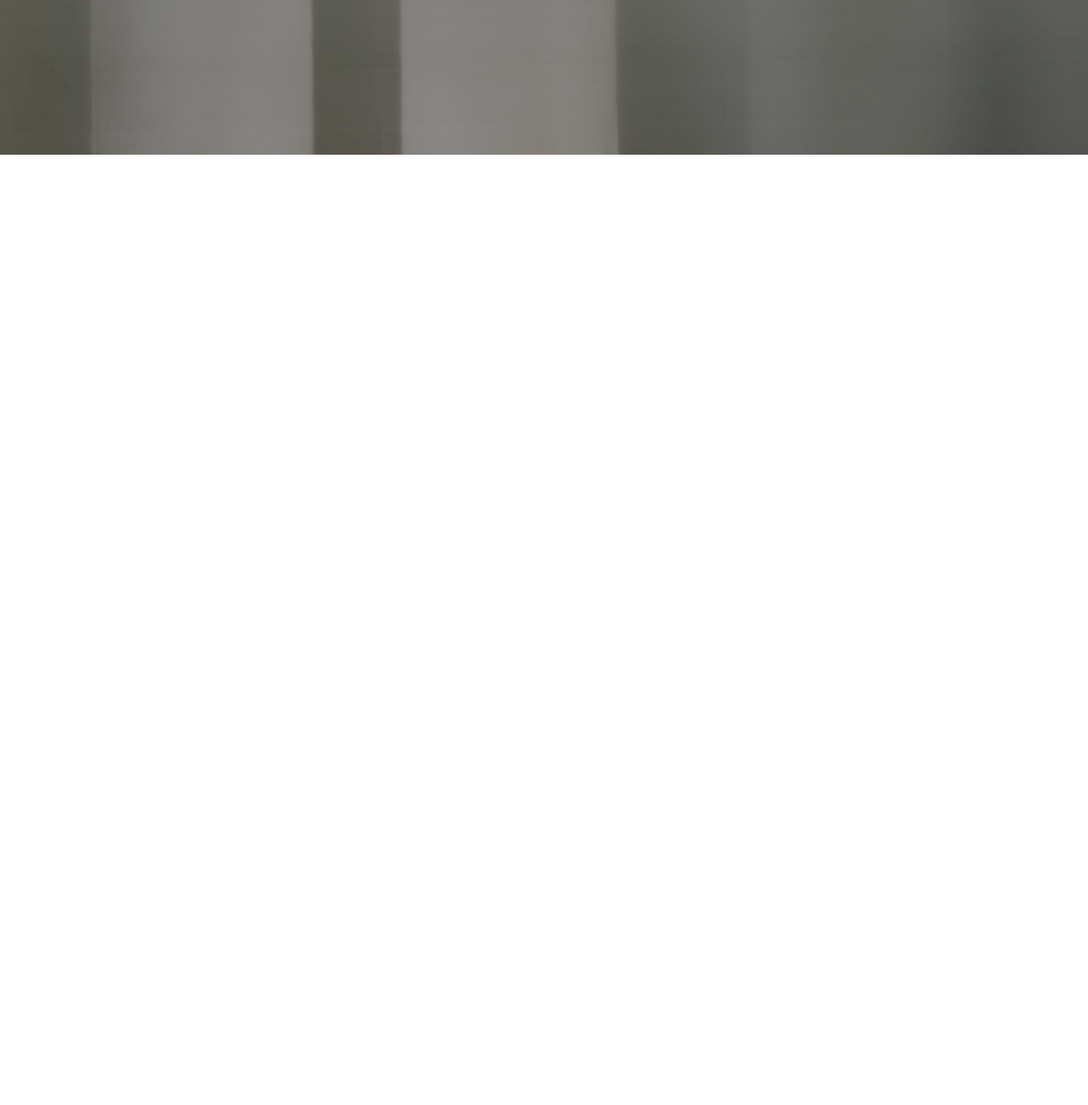
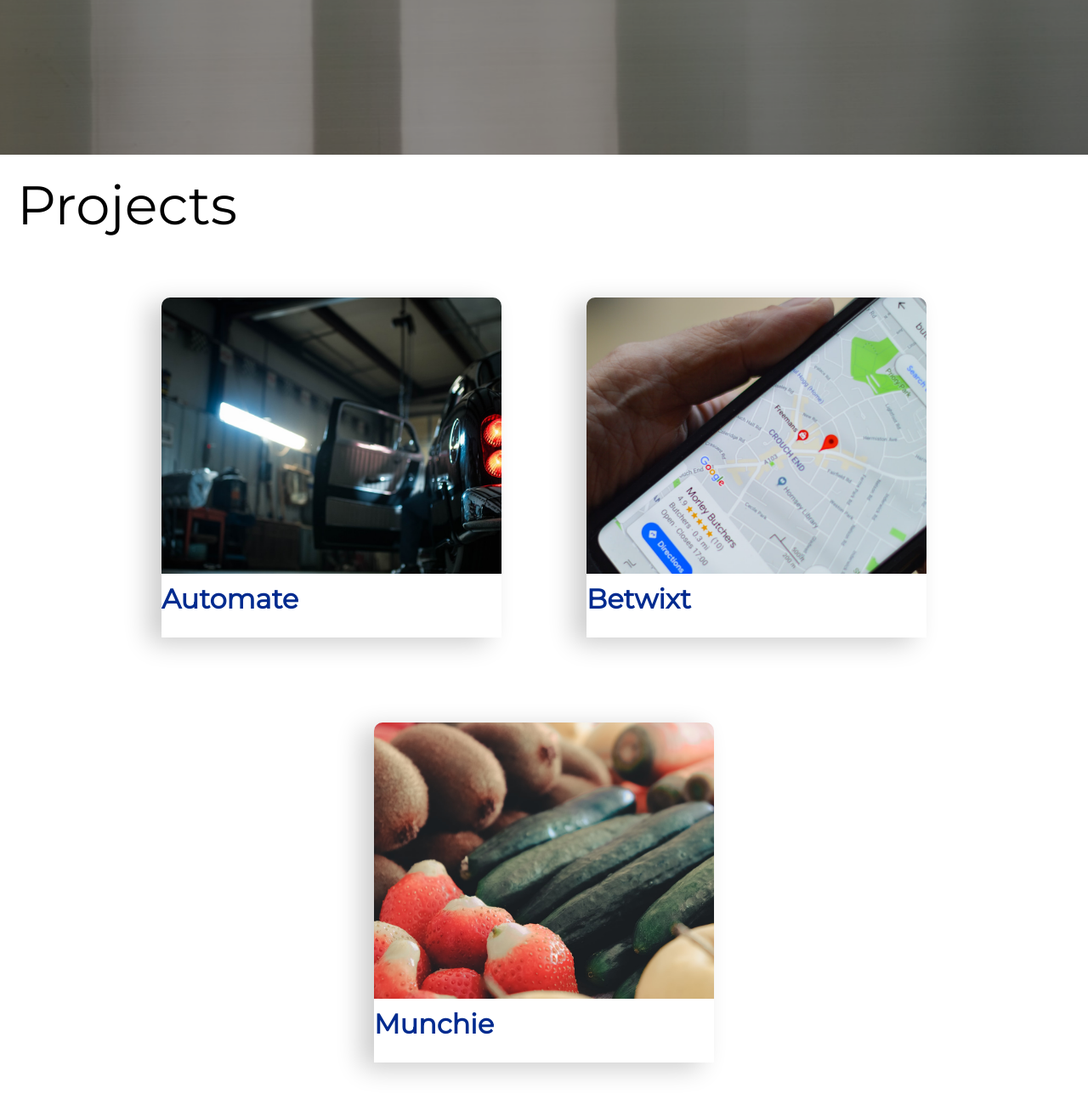
Before and after one commit to JohnGeislinger/portfolio-resume, a plain HTML site: page index.html in a window 1280 px wide. Shown: the part 618-1918 px from the top of the page at 85% size. Before the commit the page ends 800 px from the top, so only its background shows below. Drawn offline with Linux system fonts and the light colour scheme.

Commit message:
project section complete

```diff
--- a/index.html
+++ b/index.html
@@ -44,6 +44,68 @@
     <!-- End of Hero Section -->
 
     <!-- Project Section -->
+    <section id="projects">
+        <div class="project-container">
+            <div class="project-header">Projects</div>
+            <div class="projects">
+
+                <div class="project-item">
+                    <div class="automate">
+                       <div class="text-container">
+                           <h2 class="name">Automate</h2>
+                           <div class="content">
+                               <p>
+                                   Lorem ipsum dolor sit amet consectetur adipisicing elit. Excepturi, architecto suscipit? Earum inventore quo veritatis eum, nulla adipisci consequuntur enim necessitatibus molestiae placeat id, omnis vitae distinctio, assumenda amet quod.
+                               </p>
+                           </div>
+                           <button class="button">
+                               <a href="#">
+                                    <h3>View Project</h3>
+                               </a>
+                           </button>
+                       </div>
+                    </div>
+                </div>
+
+                <div class="project-item">
+                    <div class="betwixt">
+                       <div class="text-container">
+                           <h2 class="name">Betwixt</h2>
+                           <div class="content">
+                               <p>
+                                   Lorem ipsum dolor sit amet consectetur adipisicing elit. Excepturi, architecto suscipit? Earum inventore quo veritatis eum, nulla adipisci consequuntur enim necessitatibus molestiae placeat id, omnis vitae distinctio, assumenda amet quod.
+                               </p>
+                           </div>
+                           <button class="button">
+                               <a href="#">
+                                    <h3>View Project</h3>
+                               </a>
+                           </button>
+                       </div>
+                    </div>
+                </div>
+
+                <div class="project-item">
+                    <div class="munchie">
+                       <div class="text-container">
+                           <h2 class="name">Munchie</h2>
+                           <div class="content">
+                               <p>
+                                   Lorem ipsum dolor sit amet consectetur adipisicing elit. Excepturi, architecto suscipit? Earum inventore quo veritatis eum, nulla adipisci consequuntur enim necessitatibus molestiae placeat id, omnis vitae distinctio, assumenda amet quod.
+                               </p>
+                           </div>
+                           <button class="button">
+                               <a href="#">
+                                    <h3>View Project</h3>
+                               </a>
+                           </button>
+                       </div>
+                    </div>
+                </div>
+
+            </div>
+        </div>
+    </section>
     <!-- End of Project Section -->
 </body>
 </html>
--- a/style.css
+++ b/style.css
@@ -121,6 +121,100 @@ li a {
     color: #fff;
 }
 
-.resume-cta :hover {
-    background-color: rbga(100, 100, 100, 1);
+.resume-cta:hover {
+    background-color: rgba(100, 100, 100, 0.4);
 }
+
+/* PROJECT SECTION */
+.project-container {
+    width: 100%;
+    height: auto;
+}
+
+.project-header {
+    font-size: 4rem;
+    display: auto;
+    align-items: center;
+    justify-content: center;
+    margin: 20px;
+}
+
+.projects {
+    display: flex;
+    align-items: center;
+    justify-content: center;
+    flex-flow: wrap;
+}
+
+.automate {
+    width: 400px;
+    height: 400px;
+    background: #fff;
+    position: relative;
+    box-shadow: -15px 7px 30px rgba(0, 0, 0, 0.2);
+    border-radius: 10px;
+    margin: 50px;
+    background-image: url(/images/automate.jpg);
+    background-size: cover;
+    background-position: center;
+}
+
+.betwixt {
+    width: 400px;
+    height: 400px;
+    background: #fff;
+    position: relative;
+    box-shadow: -15px 7px 30px rgba(0, 0, 0, 0.2);
+    border-radius: 10px;
+    margin: 50px;
+    background-image: url(/images/betwixt.jpg);
+    background-size: cover;
+    background-position: center;
+}
+
+.munchie {
+    width: 400px;
+    height: 400px;
+    background: #fff;
+    position: relative;
+    box-shadow: -15px 7px 30px rgba(0, 0, 0, 0.2);
+    border-radius: 10px;
+    margin: 50px;
+    background-image: url(/images/munchie.jpg);
+    background-size: cover;
+    background-position: center;
+}
+
+.text-container {
+    position: absolute;
+    height: 75px;
+    width: 100%;
+    z-index: 2;
+    left: 0;
+    bottom: 0;
+    background-color: white;
+    overflow: hidden;
+}
+
+.text-container:hover {
+    height: 250px;
+}
+
+.name {
+    margin-top: 10px;
+    color: var(--dark-blue);
+    font-size: 2rem;
+}
+
+.content {
+    padding: 25px 0;
+    color: var(--mid-blue);
+}
+
+.button {
+    border: 5px solid var(--blue-text);
+    width: 160px;
+    box-shadow: -15px 7px 30px rgba(0, 0, 0, 0.2);
+    padding: 15px;
+    margin-bottom: 50px;
+}
```
